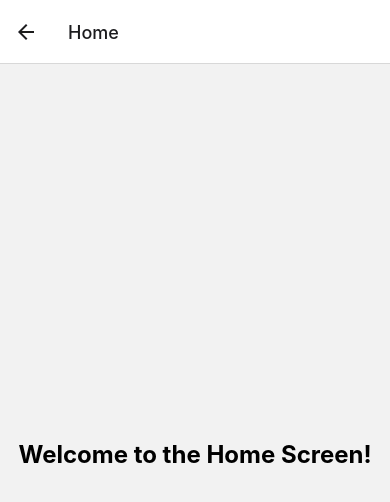
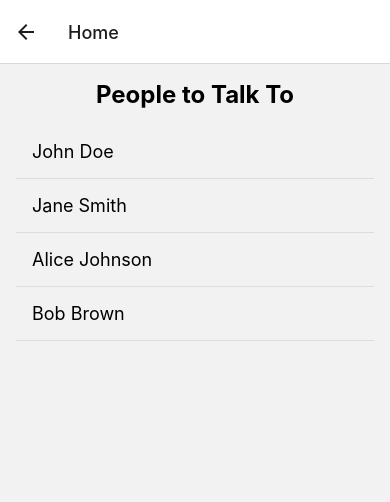
Before and after one commit to PhilaNgcamu/chat-app, a React Native app: screen /Home in a window 390 px wide. Shown: the top 502 px of the page. Built offline with nearby package versions, Linux system fonts and the light colour scheme; no server answers.

Commit message:
Üpdate Home

```diff
--- a/components/screens/Home.js
+++ b/components/screens/Home.js
@@ -1,9 +1,38 @@
-import { StyleSheet, Text, View } from "react-native";
+import React from "react";
+import {
+  StyleSheet,
+  Text,
+  View,
+  FlatList,
+  TouchableOpacity,
+} from "react-native";
 
-const Home = () => {
+const users = [
+  { id: "1", name: "John Doe" },
+  { id: "2", name: "Jane Smith" },
+  { id: "3", name: "Alice Johnson" },
+  { id: "4", name: "Bob Brown" },
+  // Add more users as needed
+];
+
+const Home = ({ navigation }) => {
+  const renderItem = ({ item }) => (
+    <TouchableOpacity
+      style={styles.userItem}
+      onPress={() => navigation.navigate("Chat", { userName: item.name })}
+    >
+      <Text style={styles.userName}>{item.name}</Text>
+    </TouchableOpacity>
+  );
+
   return (
     <View style={styles.container}>
-      <Text style={styles.text}>Welcome to the Home Screen!</Text>
+      <Text style={styles.headerText}>People to Talk To</Text>
+      <FlatList
+        data={users}
+        renderItem={renderItem}
+        keyExtractor={(item) => item.id}
+      />
     </View>
   );
 };
@@ -11,12 +40,21 @@ const Home = () => {
 const styles = StyleSheet.create({
   container: {
     flex: 1,
-    justifyContent: "center",
-    alignItems: "center",
+    padding: 16,
   },
-  text: {
+  headerText: {
     fontSize: 24,
     fontWeight: "bold",
+    textAlign: "center",
+    marginBottom: 16,
+  },
+  userItem: {
+    padding: 16,
+    borderBottomWidth: 1,
+    borderBottomColor: "#ddd",
+  },
+  userName: {
+    fontSize: 18,
   },
 });
 
```
